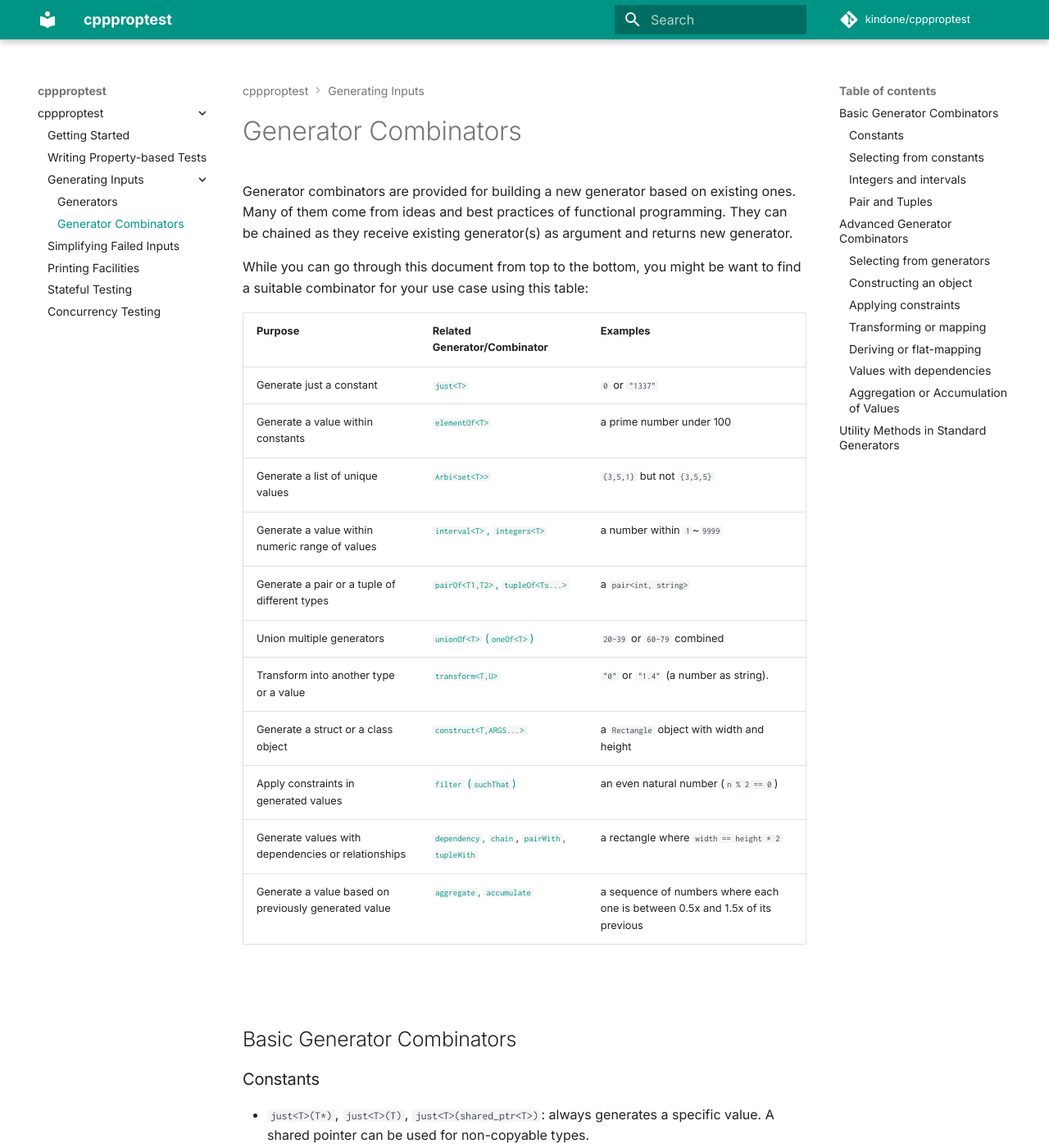
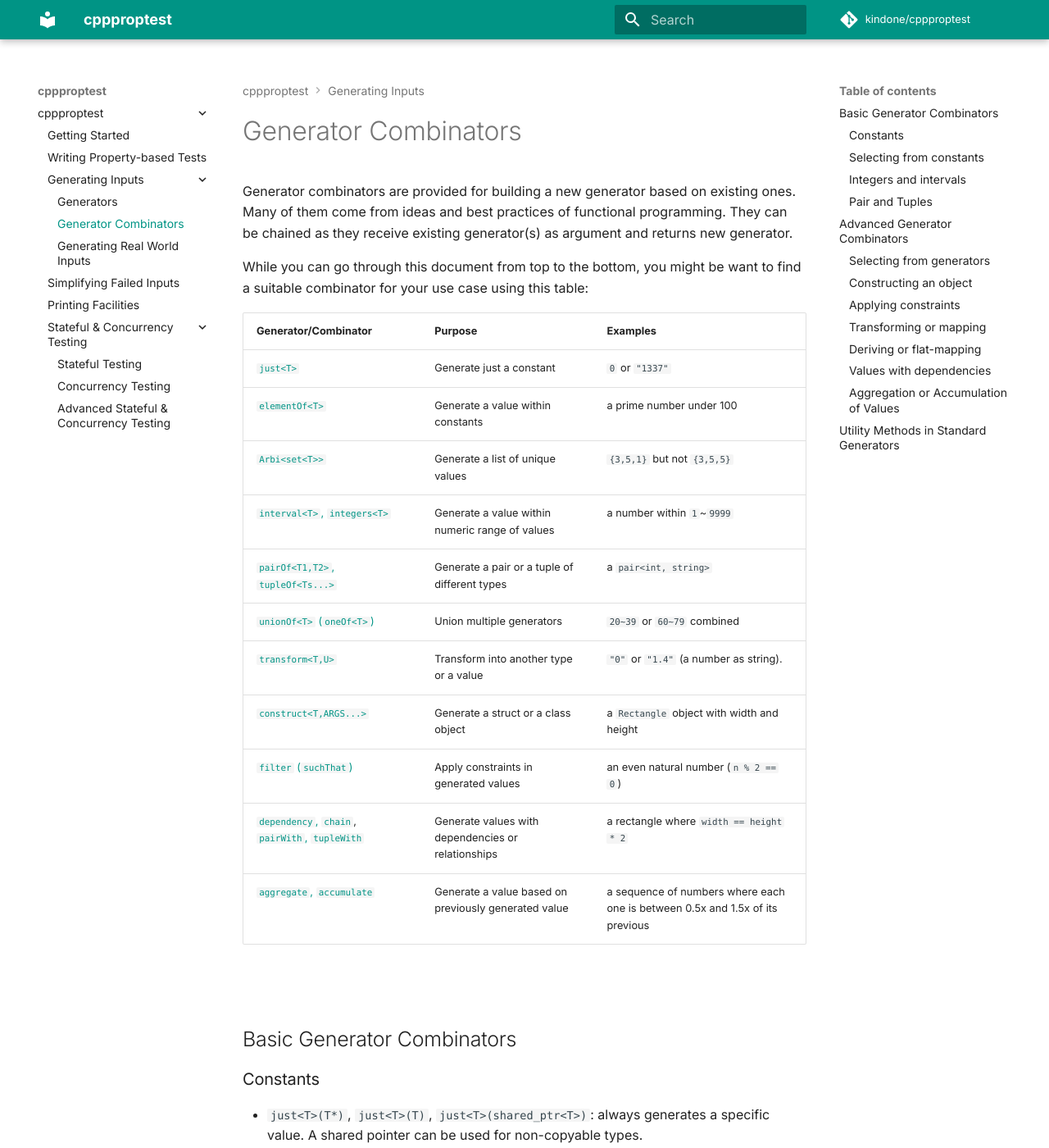
Before and after one commit to kindone/cppproptest2, an MkDocs documentation site: the page built from docs/Combinators.md, in a window 1280 px wide and 1400 px high. Shown: the whole window at 82% size. Built offline with MkDocs 1.6.1 and Material for MkDocs 9.7.7, drawn with Linux system fonts in a browser that asks for light colours; some web fonts are replaced; comment, search, counter and statistics services are not loaded; some of the changed text lies outside the part shown.

Commit message:
working on more docs
+ docs/AdvancedStatefulTesting.md
+ docs/CustomGenerator.md
+ docs/GeneratorExamples.md

```diff
--- a/docs/Combinators.md
+++ b/docs/Combinators.md
@@ -5,19 +5,19 @@ Generator combinators are provided for building a new generator based on existin
 
 While you can go through this document from top to the bottom, you might be want to find a suitable combinator for your use case using this table:
 
-| Purpose                                              | Related Generator/Combinator                                                                                           | Examples                                                                      |
-|------------------------------------------------------|------------------------------------------------------------------------------------------------------------------------|-------------------------------------------------------------------------------|
-| Generate just a constant                             | [`just<T>`](#constants)                                                                                                | `0` or `"1337"`                                                               |
-| Generate a value within constants                    | [`elementOf<T>`](#selecting-from-values)                                                                               | a prime number under 100                                                      |
-| Generate a list of unique values                     | [`Arbi<set<T>>`](Generators.md#built-in-arbitraries)                                                                   | `{3,5,1}` but not `{3,5,5}`                                                   |
-| Generate a value within numeric range of values      | [`interval<T>`, `integers<T>`](#integers-and-intervals)                                                                | a number within `1`~`9999`                                                    |
-| Generate a pair or a tuple of different types        | [`pairOf<T1,T2>`, `tupleOf<Ts...>`](#pair-and-tuples)                                                                  | a `pair<int, string>`                                                         |
-| Union multiple generators                            | [`unionOf<T>` (`oneOf<T>`)](#selecting-from-generators)                                                                | `20~39` or `60~79` combined                                                   |
-| Transform into another type or a value               | [`transform<T,U>`](#transforming-or-mapping)                                                                           | `"0"` or `"1.4"` (a number as string).                                        |
-| Generate a struct or a class object                  | [`construct<T,ARGS...>`](#constructing-an-object)                                                                      | a `Rectangle` object with width and height                                    |
-| Apply constraints in generated values                | [`filter` (`suchThat`)](#applying-constraints)                                                                         | an even natural number (`n % 2 == 0`)                                         |
-| Generate values with dependencies or relationships   | [`dependency`, `chain`](#values-with-dependencies), [`pairWith`, `tupleWith`](#utility-methods-in-standard-generators) | a rectangle where `width == height * 2`                                       |
-| Generate a value based on previously generated value | [`aggregate`, `accumulate`](#aggregation-or-accumulation-of-values)                                                    | a sequence of numbers where each one is between 0.5x and 1.5x of its previous |
+| Generator/Combinator                                                                                                   | Purpose                                              | Examples                                                                      |
+|------------------------------------------------------------------------------------------------------------------------|------------------------------------------------------|-------------------------------------------------------------------------------|
+| [`just<T>`](#constants)                                                                                                | Generate just a constant                             | `0` or `"1337"`                                                               |
+| [`elementOf<T>`](#selecting-from-values)                                                                               | Generate a value within constants                    | a prime number under 100                                                      |
+| [`Arbi<set<T>>`](Generators.md#built-in-arbitraries)                                                                   | Generate a list of unique values                     | `{3,5,1}` but not `{3,5,5}`                                                   |
+| [`interval<T>`, `integers<T>`](#integers-and-intervals)                                                                | Generate a value within numeric range of values      | a number within `1`~`9999`                                                    |
+| [`pairOf<T1,T2>`, `tupleOf<Ts...>`](#pair-and-tuples)                                                                  | Generate a pair or a tuple of different types        | a `pair<int, string>`                                                         |
+| [`unionOf<T>` (`oneOf<T>`)](#selecting-from-generators)                                                                | Union multiple generators                            | `20~39` or `60~79` combined                                                   |
+| [`transform<T,U>`](#transforming-or-mapping)                                                                           | Transform into another type or a value               | `"0"` or `"1.4"` (a number as string).                                        |
+| [`construct<T,ARGS...>`](#constructing-an-object)                                                                      | Generate a struct or a class object                  | a `Rectangle` object with width and height                                    |
+| [`filter` (`suchThat`)](#applying-constraints)                                                                         | Apply constraints in generated values                | an even natural number (`n % 2 == 0`)                                         |
+| [`dependency`, `chain`](#values-with-dependencies), [`pairWith`, `tupleWith`](#utility-methods-in-standard-generators) | Generate values with dependencies or relationships   | a rectangle where `width == height * 2`                                       |
+| [`aggregate`, `accumulate`](#aggregation-or-accumulation-of-values)                                                    | Generate a value based on previously generated value | a sequence of numbers where each one is between 0.5x and 1.5x of its previous |
 
 &nbsp;
 
--- a/mkdocs.yml
+++ b/mkdocs.yml
@@ -11,7 +11,7 @@ theme:
   name: material
   font:
     text: 'Inter'
-    code: 'Inconsolata'
+    code: 'Spline Sans Mono' # 'Inconsolata'
   palette:
     primary: teal
     accent: light green
@@ -60,7 +60,10 @@ nav:
     - 'Generating Inputs':
       - Generators.md
       - Combinators.md
+      - 'Generating Real World Inputs' : GeneratorExamples.md
     - Shrinking.md
     - Printing.md
-    - StatefulTesting.md
-    - ConcurrencyTesting.md
+    - 'Stateful & Concurrency Testing':
+      - StatefulTesting.md
+      - ConcurrencyTesting.md
+      - 'Advanced Stateful & Concurrency Testing' : AdvancedStatefulTesting.md
```
Also changed, not shown: README.md (+2 -2 lines), docs/AdvancedStatefulTesting.md (added, +11 -0 lines), docs/CustomGenerator.md (+0 -1 lines), docs/GeneratorExamples.md (added, +80 -0 lines), docs/Generators.md (+20 -14 lines), docs/README.md (+1 -3 lines).
